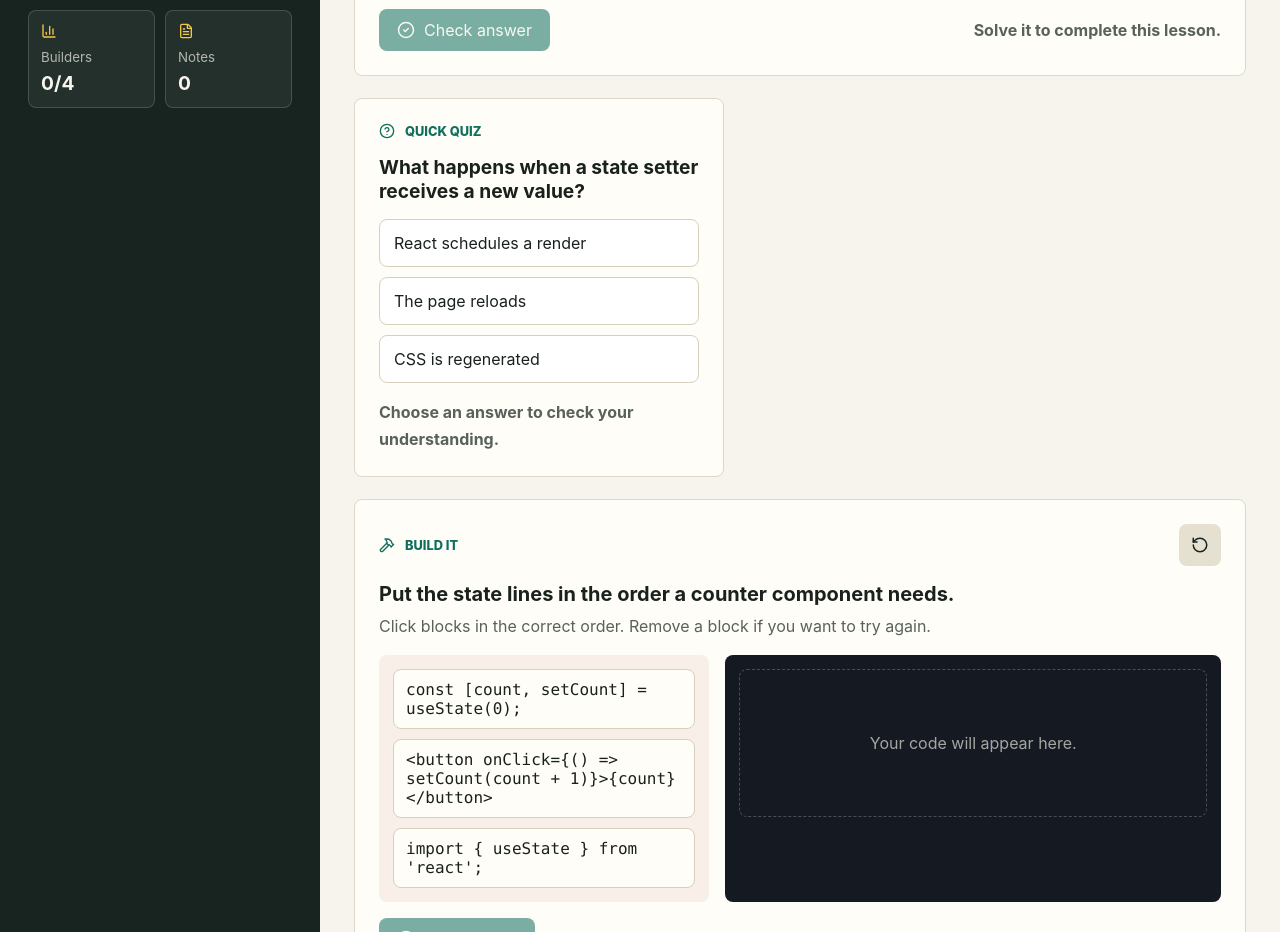
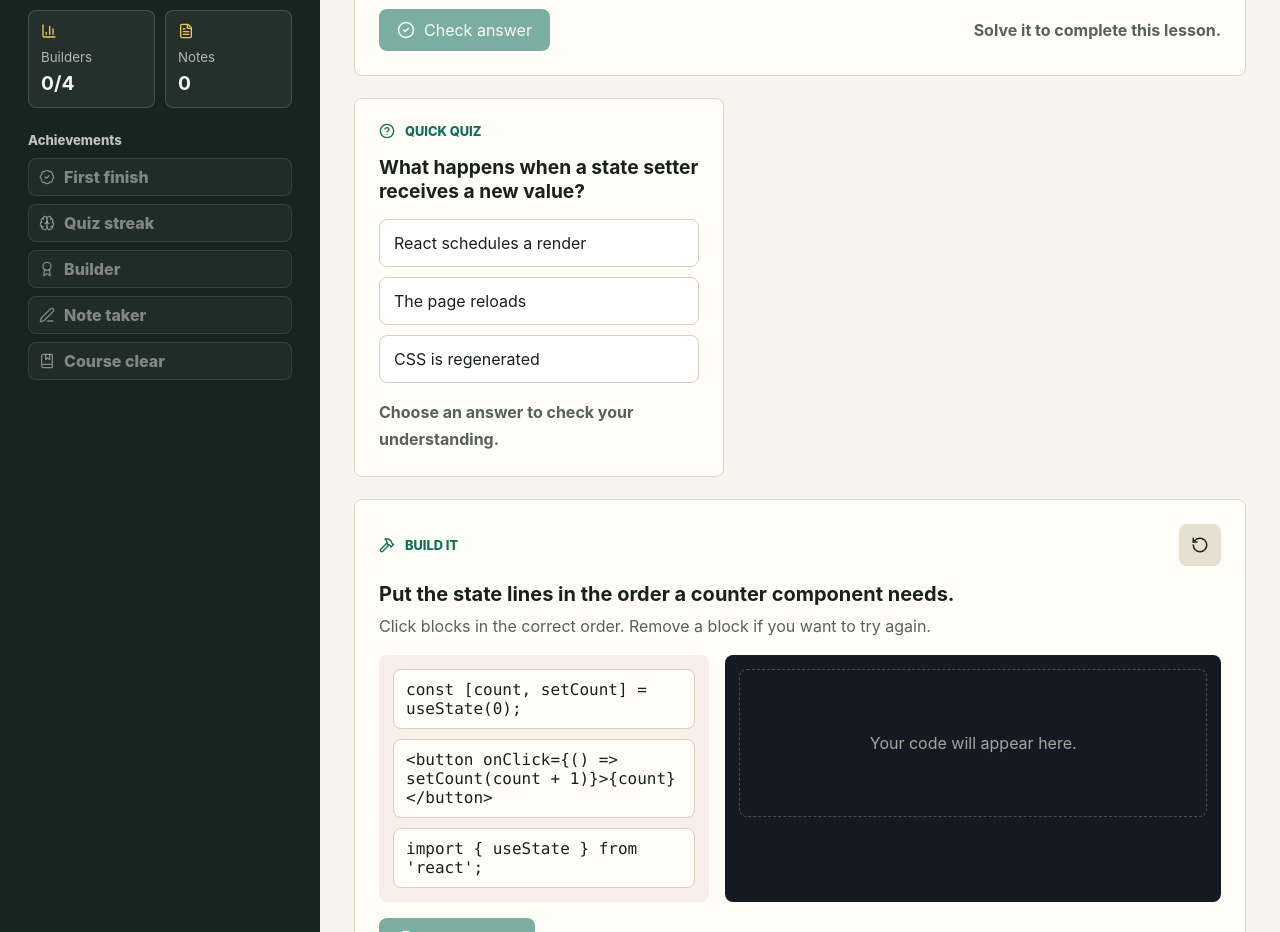
Before and after one commit to Andriy-Babych/React-interactive-learning-APP, a React (Vite) app: page / in a window 1280 px wide. Shown: the part 880-1812 px from the top of the page. Built offline with nearby package versions, Linux system fonts and the light colour scheme.

Commit message:
Add learning achievements

```diff
--- a/src/App.tsx
+++ b/src/App.tsx
@@ -1,5 +1,6 @@
 import { useEffect, useMemo, useState } from 'react';
 import { BookOpen, GraduationCap, Layers3, PlayCircle, RotateCcw } from 'lucide-react';
+import { Achievements } from './components/Achievements';
 import { CheckpointTracker } from './components/CheckpointTracker';
 import { CodeBuilder } from './components/CodeBuilder';
 import { CodePreview } from './components/CodePreview';
@@ -225,6 +226,14 @@ function App() {
           notesCount={notesCount}
           solvedBuilderCount={solvedBuilderCount}
         />
+
+        <Achievements
+          completedCount={completedLessons.length}
+          lessonCount={lessons.length}
+          solvedQuizCount={solvedQuizCount}
+          solvedBuilderCount={solvedBuilderCount}
+          notesCount={notesCount}
+        />
       </aside>
 
       <section className="workspace">
--- /dev/null
+++ b/src/components/Achievements.tsx
@@ -0,0 +1,59 @@
+import { Award, BadgeCheck, BookMarked, Brain, PenLine } from 'lucide-react';
+
+type AchievementsProps = {
+  completedCount: number;
+  lessonCount: number;
+  solvedQuizCount: number;
+  solvedBuilderCount: number;
+  notesCount: number;
+};
+
+export function Achievements({
+  completedCount,
+  lessonCount,
+  solvedQuizCount,
+  solvedBuilderCount,
+  notesCount,
+}: AchievementsProps) {
+  const achievements = [
+    {
+      label: 'First finish',
+      unlocked: completedCount > 0,
+      icon: <BadgeCheck size={16} />,
+    },
+    {
+      label: 'Quiz streak',
+      unlocked: solvedQuizCount >= Math.min(3, lessonCount),
+      icon: <Brain size={16} />,
+    },
+    {
+      label: 'Builder',
+      unlocked: solvedBuilderCount >= Math.min(2, lessonCount),
+      icon: <Award size={16} />,
+    },
+    {
+      label: 'Note taker',
+      unlocked: notesCount >= 2,
+      icon: <PenLine size={16} />,
+    },
+    {
+      label: 'Course clear',
+      unlocked: completedCount === lessonCount,
+      icon: <BookMarked size={16} />,
+    },
+  ];
+
+  return (
+    <section className="achievements" aria-label="Achievements">
+      <div className="sidebar-section-title">Achievements</div>
+      <div className="achievement-list">
+        {achievements.map((achievement) => (
+          <div className={`achievement ${achievement.unlocked ? 'is-unlocked' : ''}`} key={achievement.label}>
+            {achievement.icon}
+            <span>{achievement.label}</span>
+          </div>
+        ))}
+      </div>
+    </section>
+  );
+}
--- a/src/styles.css
+++ b/src/styles.css
@@ -184,6 +184,41 @@ a {
 
 .stat-item strong {
   font-size: 1.2rem;
+}
+
+.sidebar-section-title {
+  color: rgba(247, 244, 237, 0.76);
+  font-size: 0.82rem;
+  font-weight: 800;
+}
+
+.achievements {
+  display: grid;
+  gap: 10px;
+}
+
+.achievement-list {
+  display: grid;
+  gap: 8px;
+}
+
+.achievement {
+  display: flex;
+  align-items: center;
+  gap: 9px;
+  min-height: 38px;
+  padding: 8px 10px;
+  color: rgba(247, 244, 237, 0.46);
+  border: 1px solid rgba(247, 244, 237, 0.1);
+  border-radius: 8px;
+  background: rgba(247, 244, 237, 0.04);
+  font-weight: 800;
+}
+
+.achievement.is-unlocked {
+  color: #17241f;
+  border-color: #f2c84b;
+  background: #f2c84b;
 }
 
 .lesson-search {
```
